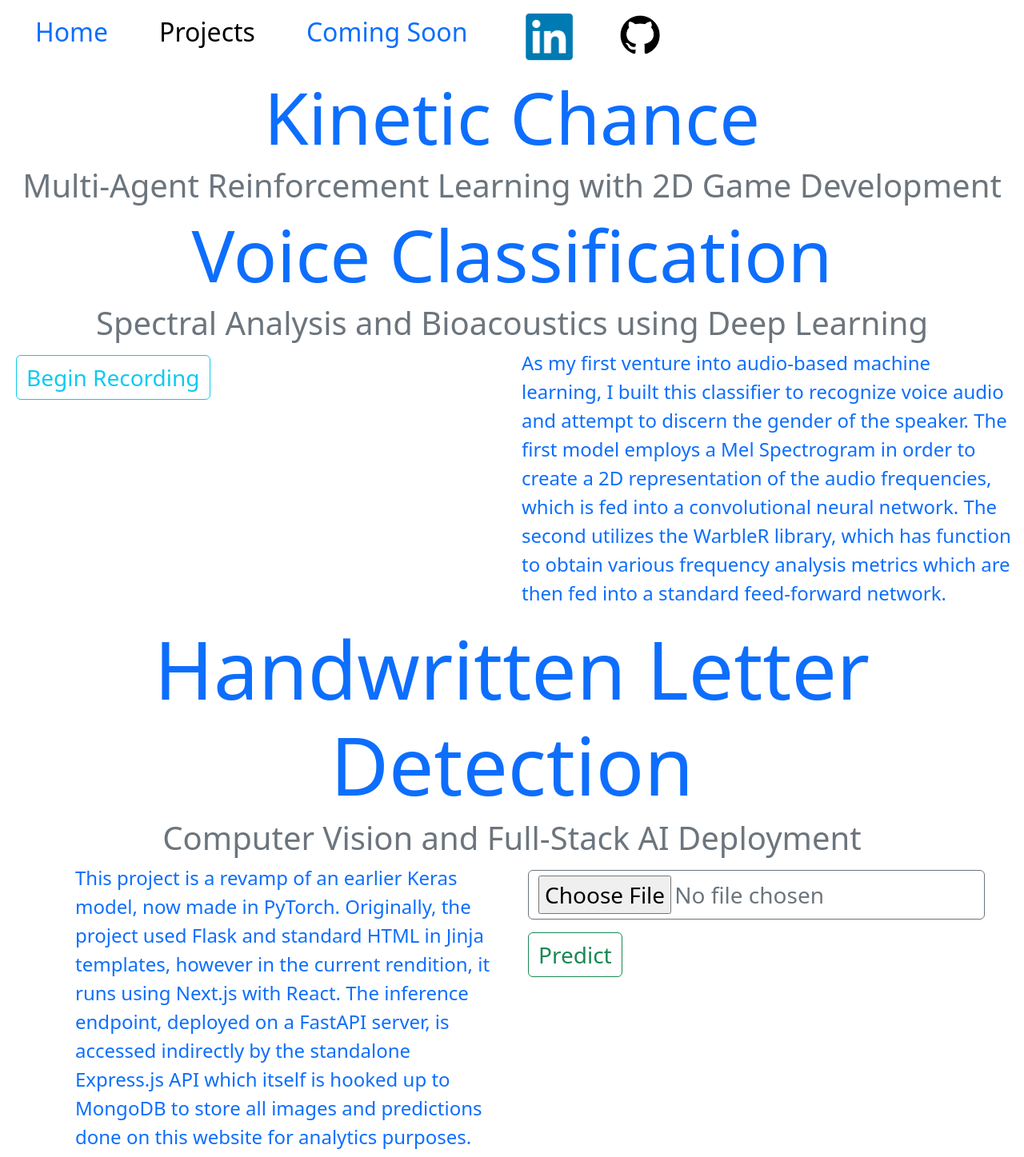
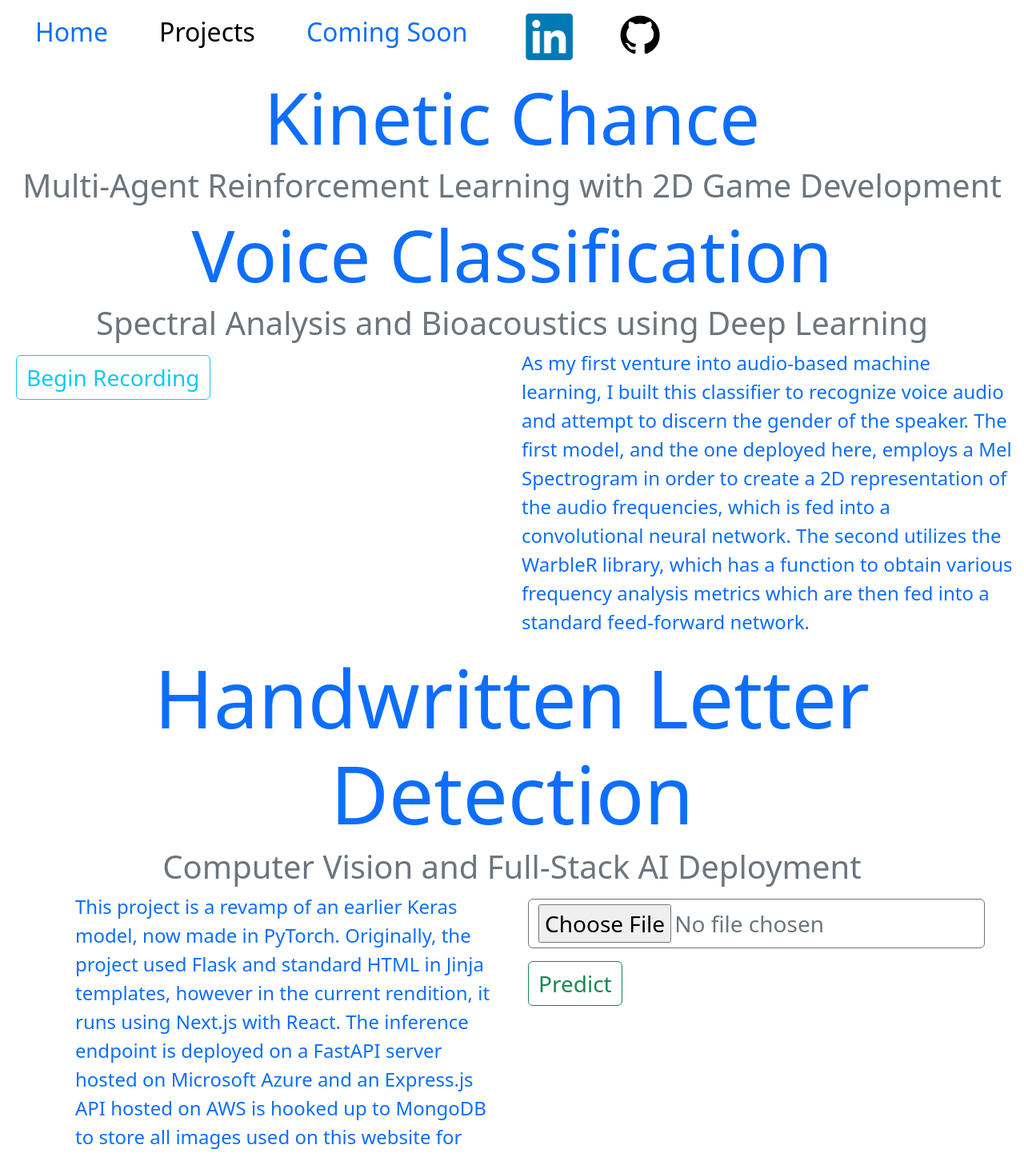
Before and after one commit to JN720/jagjotnijjar, a Next.js app: page /projects in a window 1280 px wide. Shown: the top 1447 px of the page at 80% size. Built offline with nearby package versions, Linux system fonts and the light colour scheme.

Commit message:
fixed project descs

```diff
--- a/src/app/components/Letter.tsx
+++ b/src/app/components/Letter.tsx
@@ -59,9 +59,10 @@ function Letter() {
             <h1 className = "text-secondary text-center">Computer Vision and Full-Stack AI Deployment</h1>
             <div className = "container w-50 h-50 float-start">
                 <p className = "text-primary fs-4">
-                    This project is a revamp of an earlier Keras model, now made in PyTorch. Originally, the project used Flask and standard HTML in Jinja templates, however
-                    in the current rendition, it runs using Next.js with React. The inference endpoint, deployed on a FastAPI server, is accessed indirectly by the standalone
-                    Express.js API which itself is hooked up to MongoDB to store all images and predictions done on this website for analytics purposes.
+                    This project is a revamp of an earlier Keras model, now made in PyTorch. Originally, the project used Flask and standard HTML in Jinja
+                    templates, however in the current rendition, it runs using Next.js with React. The inference endpoint is deployed on a FastAPI server
+                    hosted on Microsoft Azure and an Express.js API hosted on AWS is hooked up to MongoDB to store all images used on this website for
+                    future analytics purposes.
                 </p>
             </div>
             <div className = "container w-50 h-50 float-end">
--- a/src/app/components/Voice.tsx
+++ b/src/app/components/Voice.tsx
@@ -133,10 +133,10 @@ function Voice() {
         <div className = "container float-start w-50 h-50">
             <p className = "text-primary fs-4">
                 As my first venture into audio-based machine learning, I built this classifier to recognize voice audio
-                and attempt to discern the gender of the speaker. The first model employs a Mel Spectrogram in order to
-                create a 2D representation of the audio frequencies, which is fed into a convolutional neural network.
-                The second utilizes the WarbleR library, which has function to obtain various frequency analysis metrics
-                which are then fed into a standard feed-forward network.
+                and attempt to discern the gender of the speaker. The first model, and the one deployed here, employs a
+                Mel Spectrogram in order to create a 2D representation of the audio frequencies, which is fed into a
+                convolutional neural network. The second utilizes the WarbleR library, which has a function to obtain
+                various frequency analysis metrics which are then fed into a standard feed-forward network.
             </p>
         </div>
     </>
```
